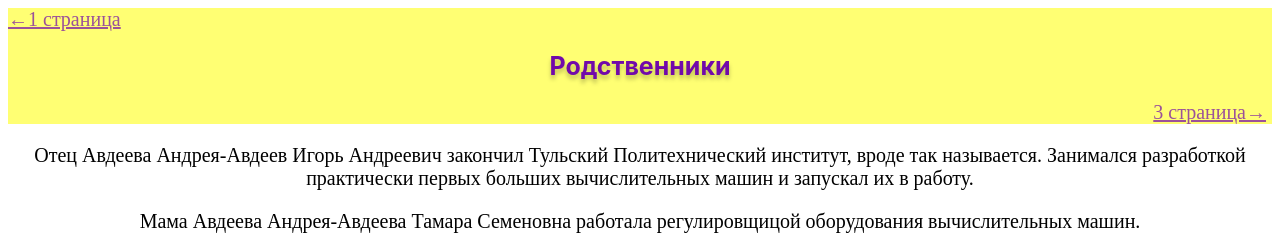
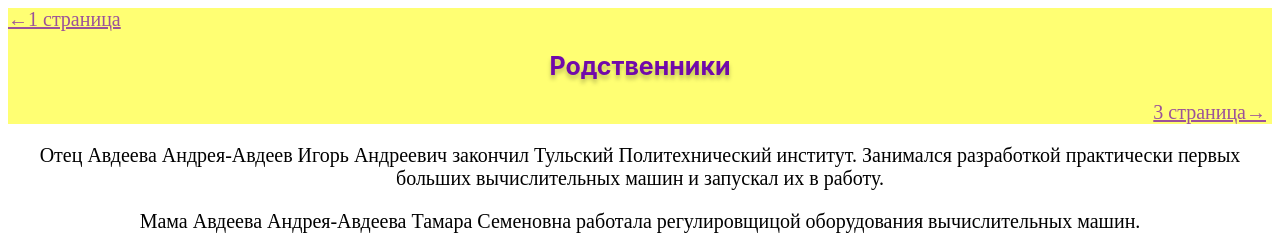
Before and after one commit to vita2346/2, a plain HTML site: page index.html in a window 1280 px wide. Shown: the top 240 px of the page. Drawn offline with Linux system fonts and the light colour scheme.

Commit message:
Update index.html

```diff
--- a/index.html
+++ b/index.html
@@ -10,7 +10,8 @@
        <p class="av"><a href="https://vita2346.github.io/2/">3 страница→</a></p>
     </header>
     <main>
-      <p>Отец Авдеева Андрея-Авдеев Игорь Андреевич закончил Тульский Политехнический институт, вроде так называется.
+
+      <p>Отец Авдеева Андрея-Авдеев Игорь Андреевич закончил Тульский Политехнический институт.
       Занимался разработкой практически первых больших вычислительных машин и запускал их в работу.</p>
       <p>Мама Авдеева Андрея-Авдеева Тамара Семеновна работала регулировщицой оборудования вычислительных машин.</p>
 	    <img src="https://avatars.mds.yandex.net/get-images-cbir/2297983/eJ3R-RgP5iJgorOeIjCJFQ7318/ocr">
```
